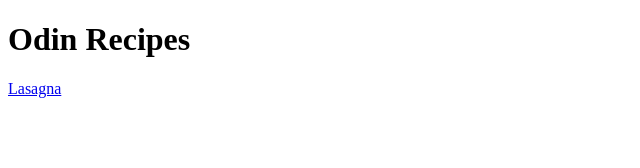
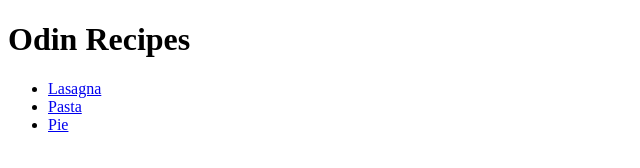
Before and after one commit to Monomezurashi/odin-recipes, a plain HTML site: page index.html in a window 1280 px wide. Shown: the whole page, without its empty margins (0-640 px from the left). Drawn offline with Linux system fonts and the light colour scheme.

Commit message:
Link other pages as list

```diff
--- a/index.html
+++ b/index.html
@@ -6,6 +6,9 @@
 </head>
     <body>
         <h1>Odin Recipes</h1>
-        <a href="./recipes/lasagna.html">Lasagna</a>
+        <ul>
+            <li><a href="./recipes/lasagna.html">Lasagna</a></li>
+            <li><a href="./recipes/pasta.html">Pasta</a></li>
+            <li><a href="./recipes/pie.html">Pie</a></li>
     </body>
 </html>
```
